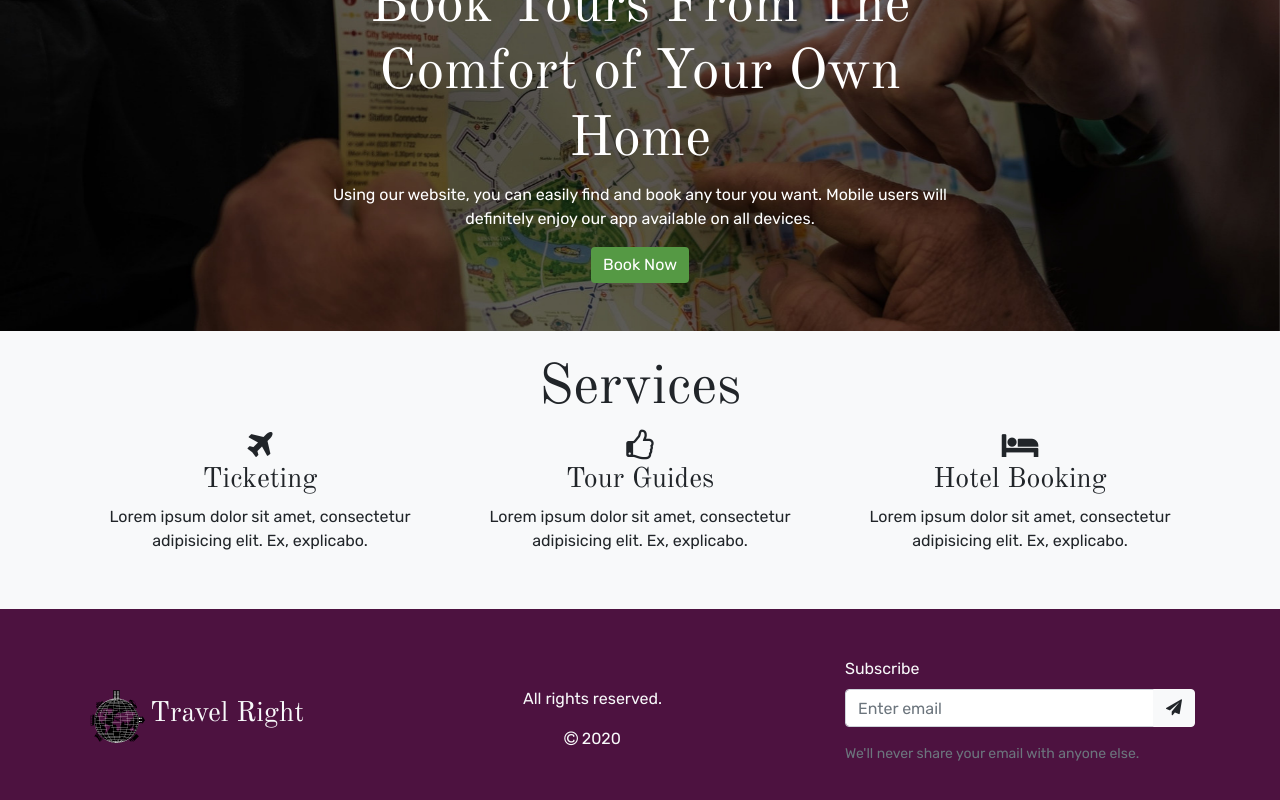
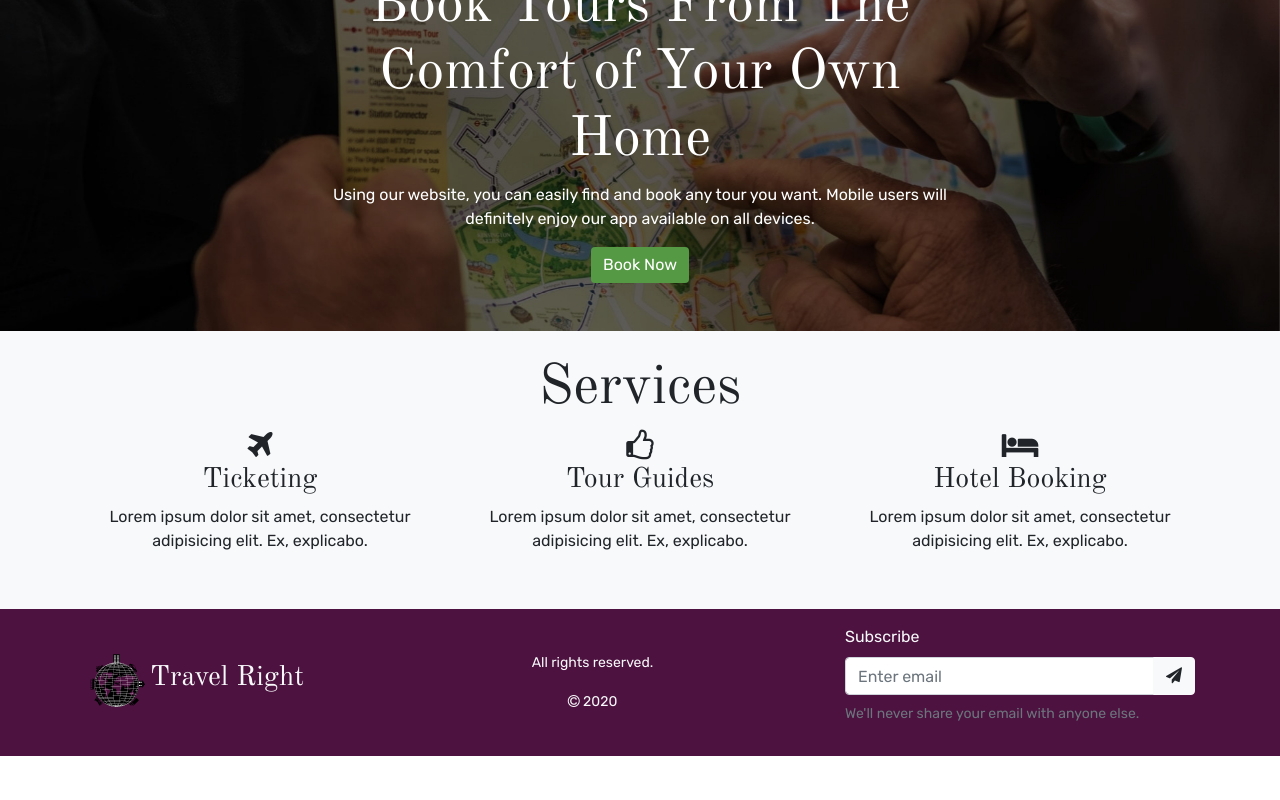
Before and after one commit to jefferygraham/portfolio-react, a React (Create React App) app: page / in a window 1280 px wide. Shown: the part 2056-2856 px from the top of the page. After the commit the page ends 2812 px from the top, so only its background shows below. Built offline with nearby package versions, Linux system fonts and the light colour scheme.

Commit message:
style footer

```diff
--- a/src/Footer.js
+++ b/src/Footer.js
@@ -2,7 +2,7 @@ import React from 'react';
 
 function Footer() {
   return (
-    <footer className='container-fluid color-dark text-light py-5'>
+    <footer className='container-fluid color-dark text-light py-3'>
       <div className='container'>
         <div className='row align-items-center'>
           <div className='col-md-3 d-flex flex-column align-items-center flex-md-row justify-content-md-center justify-content-lg-start'>
@@ -15,14 +15,16 @@ function Footer() {
             <h3 className='d-inline-block heading text-center'>Travel Right</h3>
           </div>
           <div className='col-md text-center'>
-            <p>All rights reserved.</p>
-            <i className='fa fa-copyright' aria-hidden='true'></i> 2020
+            <small>
+              <p>All rights reserved.</p>
+              <i className='fa fa-copyright' aria-hidden='true'></i> 2020
+            </small>
           </div>
           <div className='col-md-4'>
             <form>
               <div className='form-group'>
                 <label htmlFor='subscribe'>Subscribe</label>
-                <div className='input-group mb-3'>
+                <div className='input-group mb-2'>
                   <input
                     type='text'
                     className='form-control'
```
